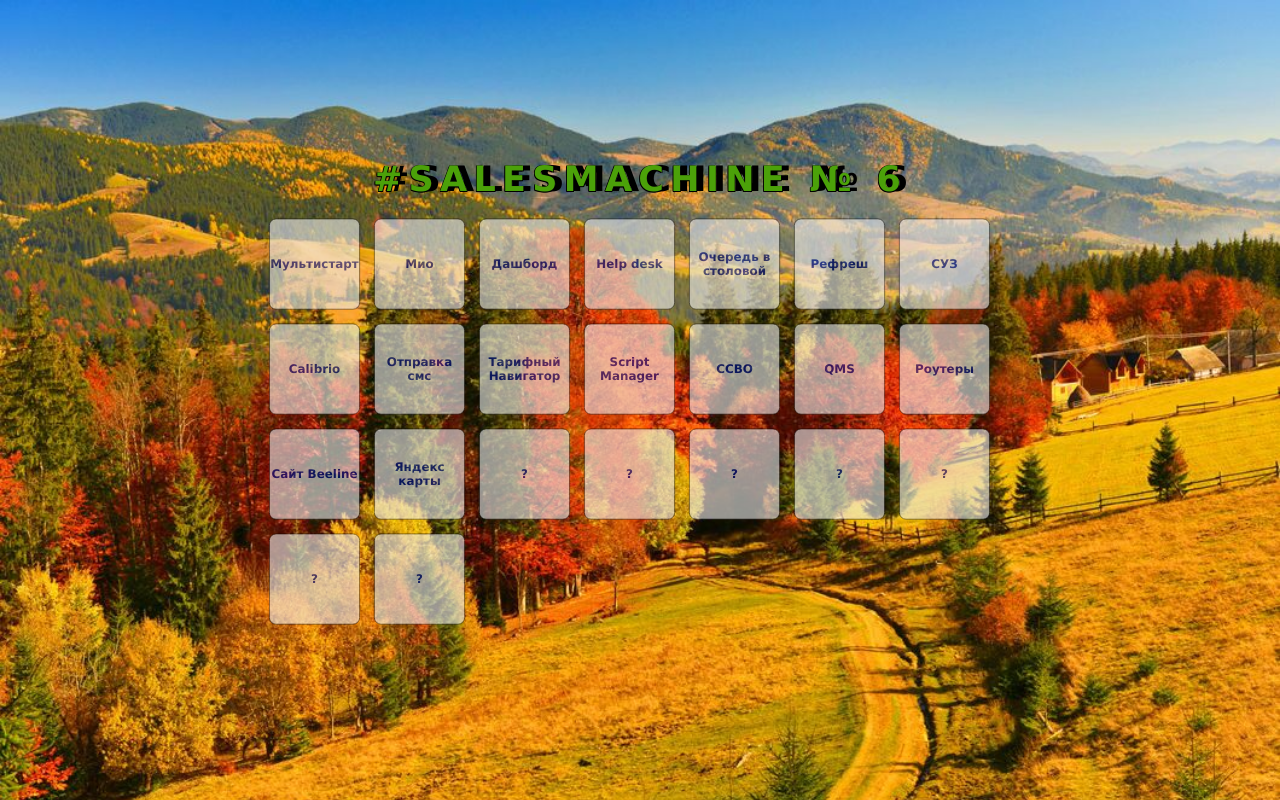
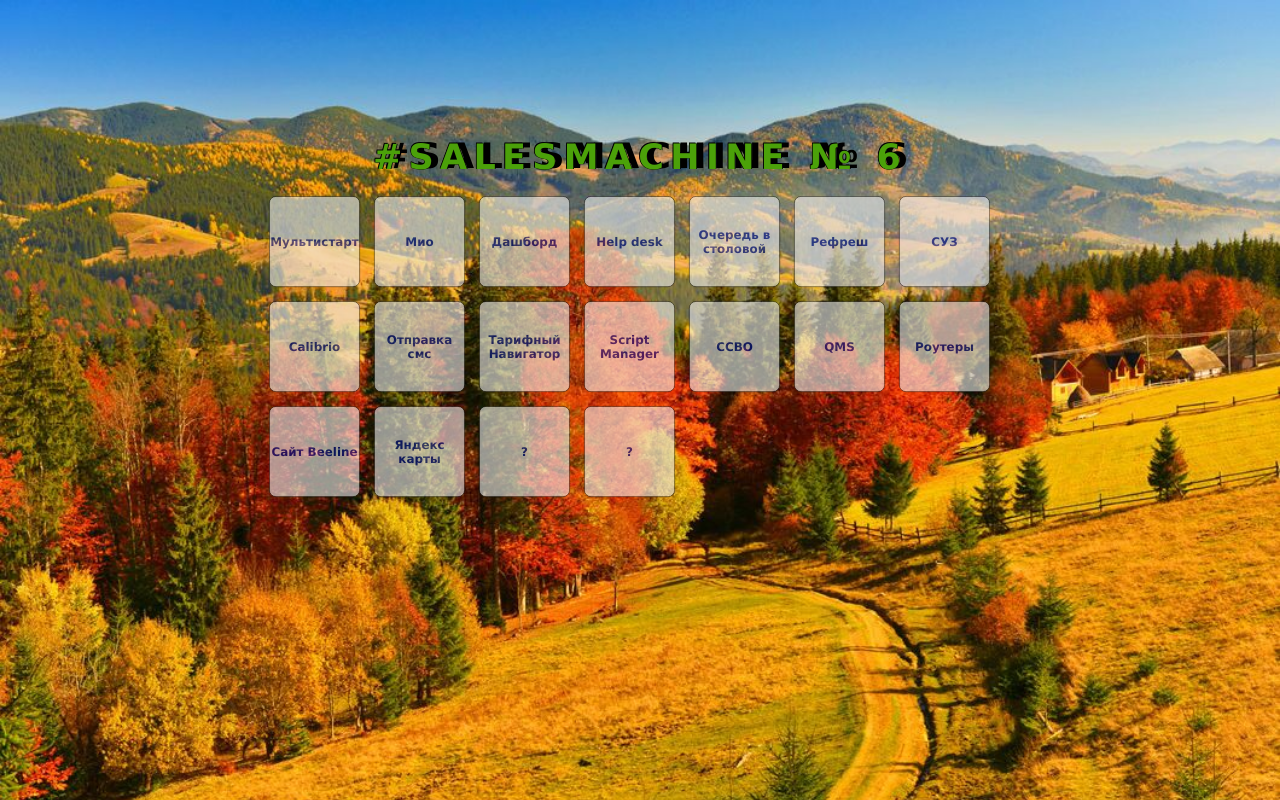
Before and after one commit to Prudexxxxxxxxxx/New, a plain HTML site: page index.html in a window 1280 px wide. Drawn offline with Linux system fonts and the light colour scheme.

Commit message:
Update index.html

```diff
--- a/index.html
+++ b/index.html
@@ -31,13 +31,9 @@
             <a href="https://perm.beeline.ru/customers/products/mobile/tariffs/" target="_blank"><button class="btn">Сайт Beeline</button></a>
             <a href="https://yandex.ru/maps/50/perm/?ll=56.229441%2C58.010454&z=12" target="_blank" ><button class="btn">Яндекс карты</button></a>
 
+            <a href="https://prudexxxxxxxxxx.github.io/Pom2/" target="_blank" ><button class="btn">?</button></a>
             <a href="" target="_blank" ><button class="btn">?</button></a>
-            <a href="" target="_blank" ><button class="btn">?</button></a>
-            <a href="" target="_blank" ><button class="btn">?</button></a>
-            <a href="" target="_blank" ><button class="btn">?</button></a>
-            <a href="" target="_blank" ><button class="btn">?</button></a>
-            <a href="" target="_blank" ><button class="btn">?</button></a>
-            <a href="https://prudexxxxxxxxxx.github.io/Pom2/" target="_blank" ><button class="btn">?</button></a>
+
     </div>
     </div>
     <script>
```
